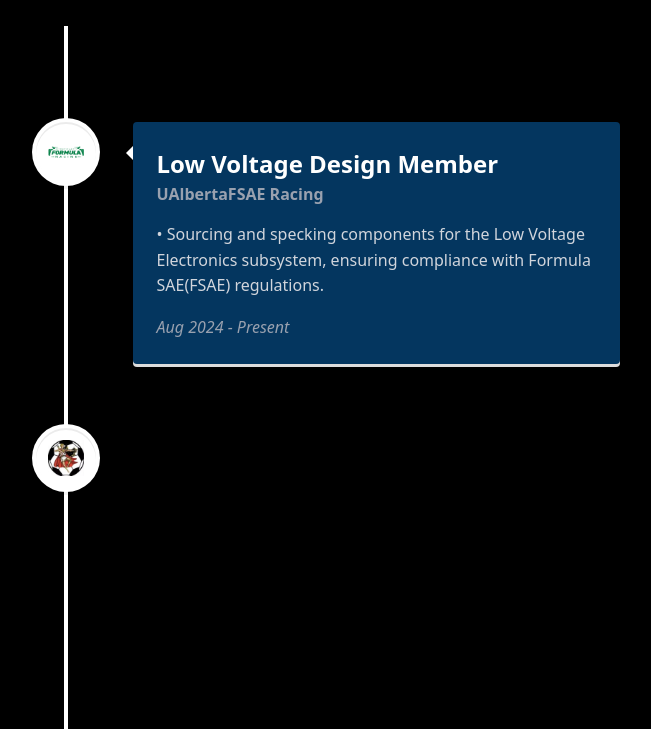
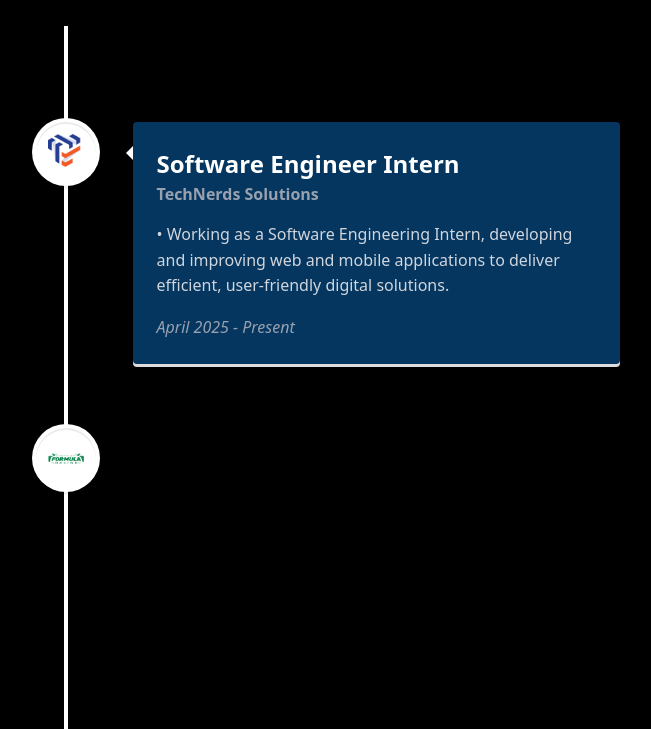
Before and after one commit to kkavinkk/kkavinkk.github.io, a React (Vite) app: page / in a window 1280 px wide. Shown: the part 1530-2259 px from the top of the page, without its empty margins (574-1225 px from the left). Built offline with nearby package versions, Linux system fonts and the light colour scheme.

Commit message:
added newest experience

```diff
--- a/src/components/Experience.tsx
+++ b/src/components/Experience.tsx
@@ -13,6 +13,15 @@
 };
 
 const experiences: ExperienceItem[] = [
+  {
+    title: "Software Engineer Intern",
+    company: "TechNerds Solutions",
+    date: "April 2025 - Present",
+    description:
+      "•	Working as a Software Engineering Intern, developing and improving web and mobile applications to deliver efficient, user-friendly digital solutions.",
+    image: "/TechNerds.jpg",
+    bgColor: "rgb(4, 54, 95)",
+  },
   {
     title: "Low Voltage Design Member",
     company: "UAlbertaFSAE Racing",
```
Also changed, not shown: public/TechNerds.jpg (added).
